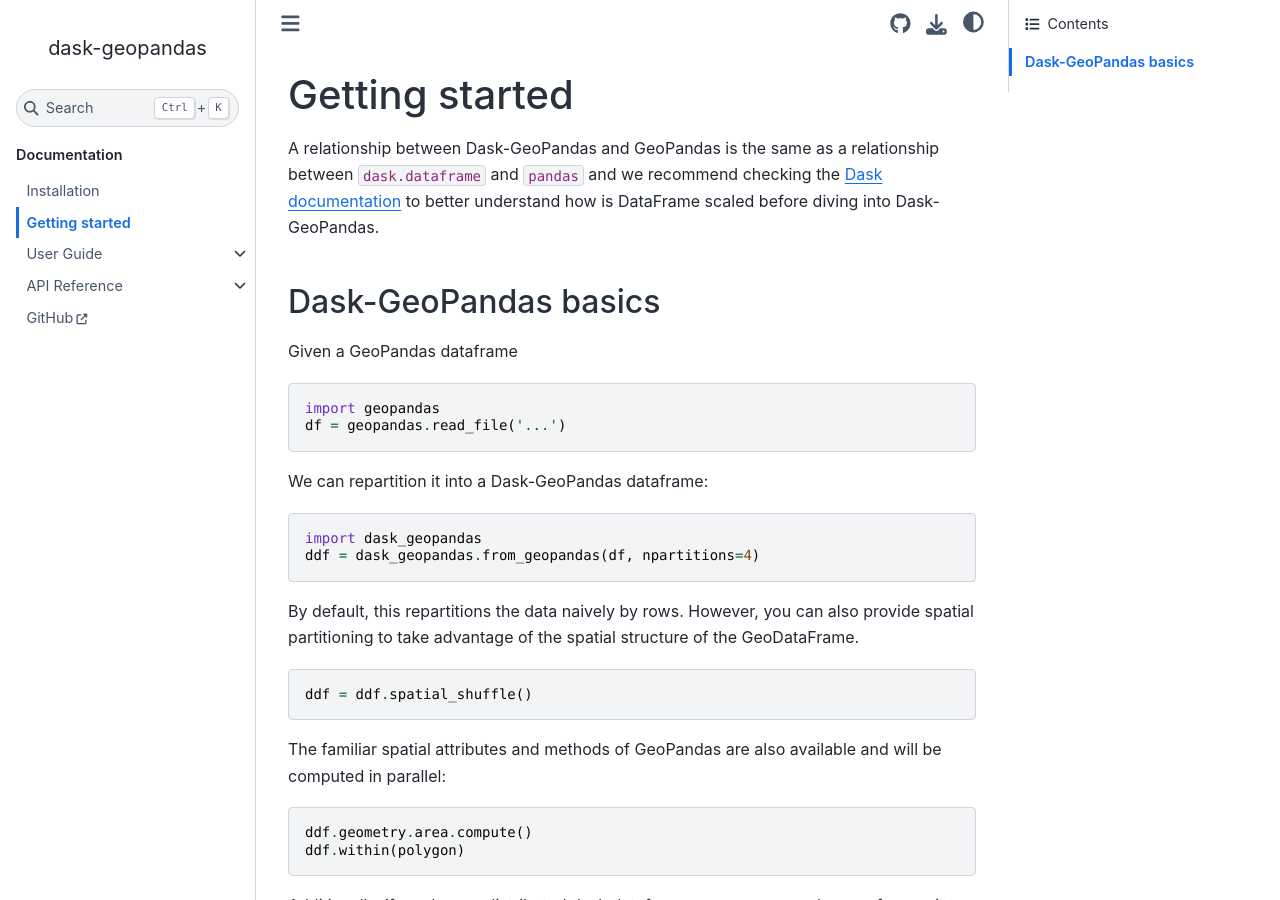
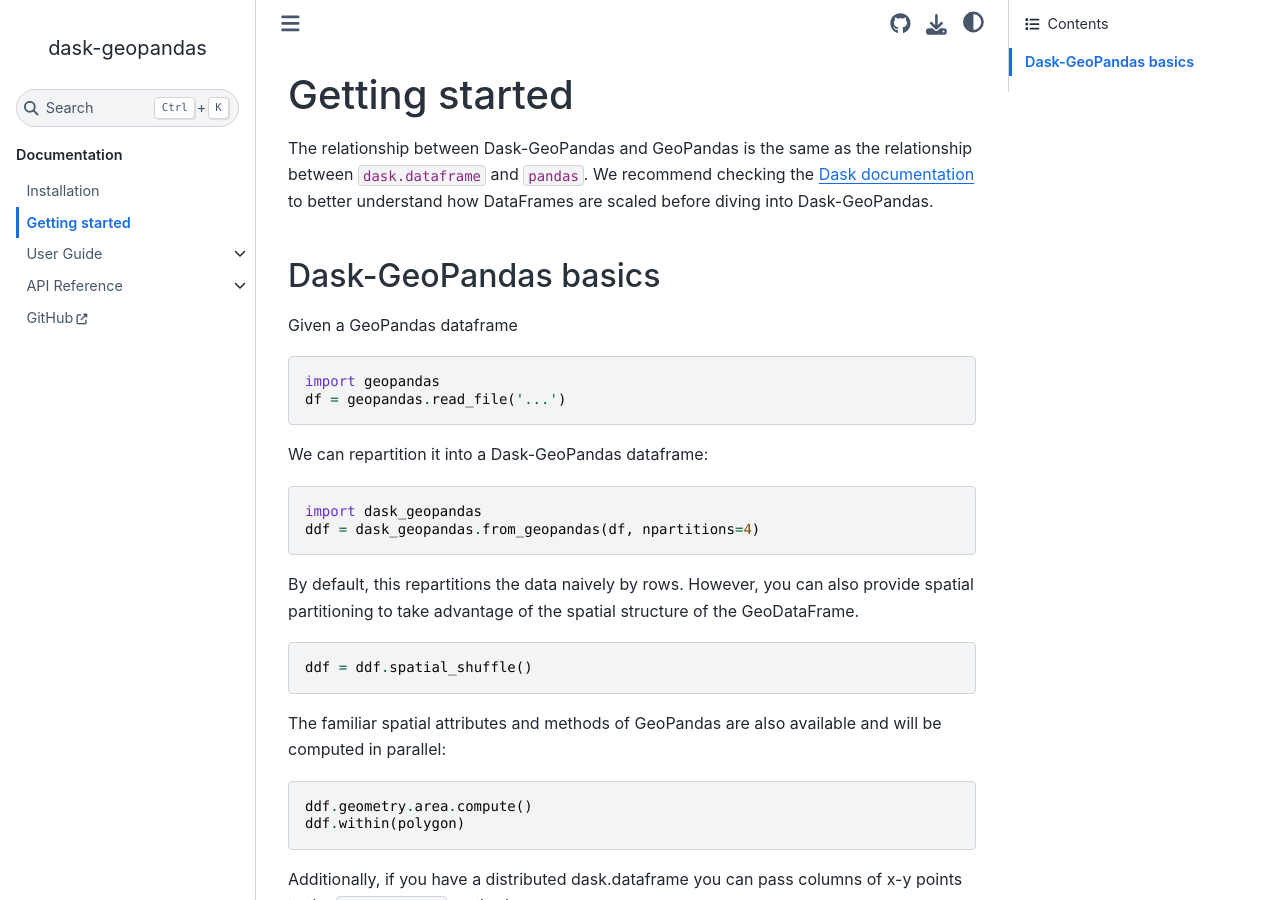
Before and after one commit to geopandas/dask-geopandas, a Sphinx documentation site: the page built from doc/source/getting_started.md, in a window 1280 px wide and 900 px high. Built offline with Sphinx 7.4.7 and the Sphinx Book theme 1.1.4, drawn with Linux system fonts in a browser that asks for light colours.

Commit message:
Apply suggestions from code review
Co-authored-by: Brendan Ward <bcward@astutespruce.com>

```diff
--- a/doc/source/getting_started.md
+++ b/doc/source/getting_started.md
@@ -1,9 +1,9 @@
 # Getting started
 
-A relationship between Dask-GeoPandas and GeoPandas is the same as a relationship
-between `dask.dataframe` and `pandas` and we recommend checking the
+The relationship between Dask-GeoPandas and GeoPandas is the same as the relationship
+between `dask.dataframe` and `pandas`.  We recommend checking the
 [Dask documentation](https://docs.dask.org/en/latest/dataframe.html) to better understand how
-is DataFrame scaled before diving into Dask-GeoPandas.
+DataFrames are scaled before diving into Dask-GeoPandas.
 
 ## Dask-GeoPandas basics
 
```
